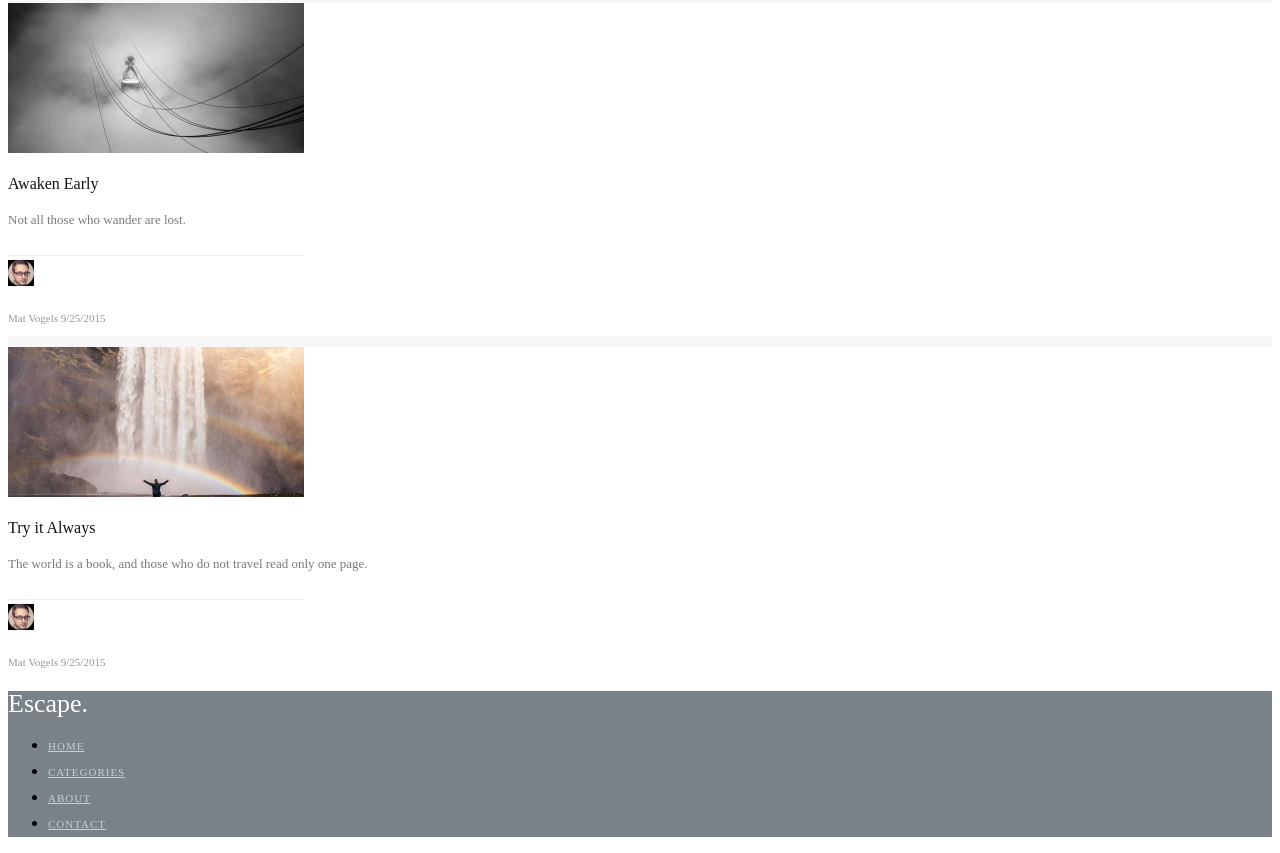
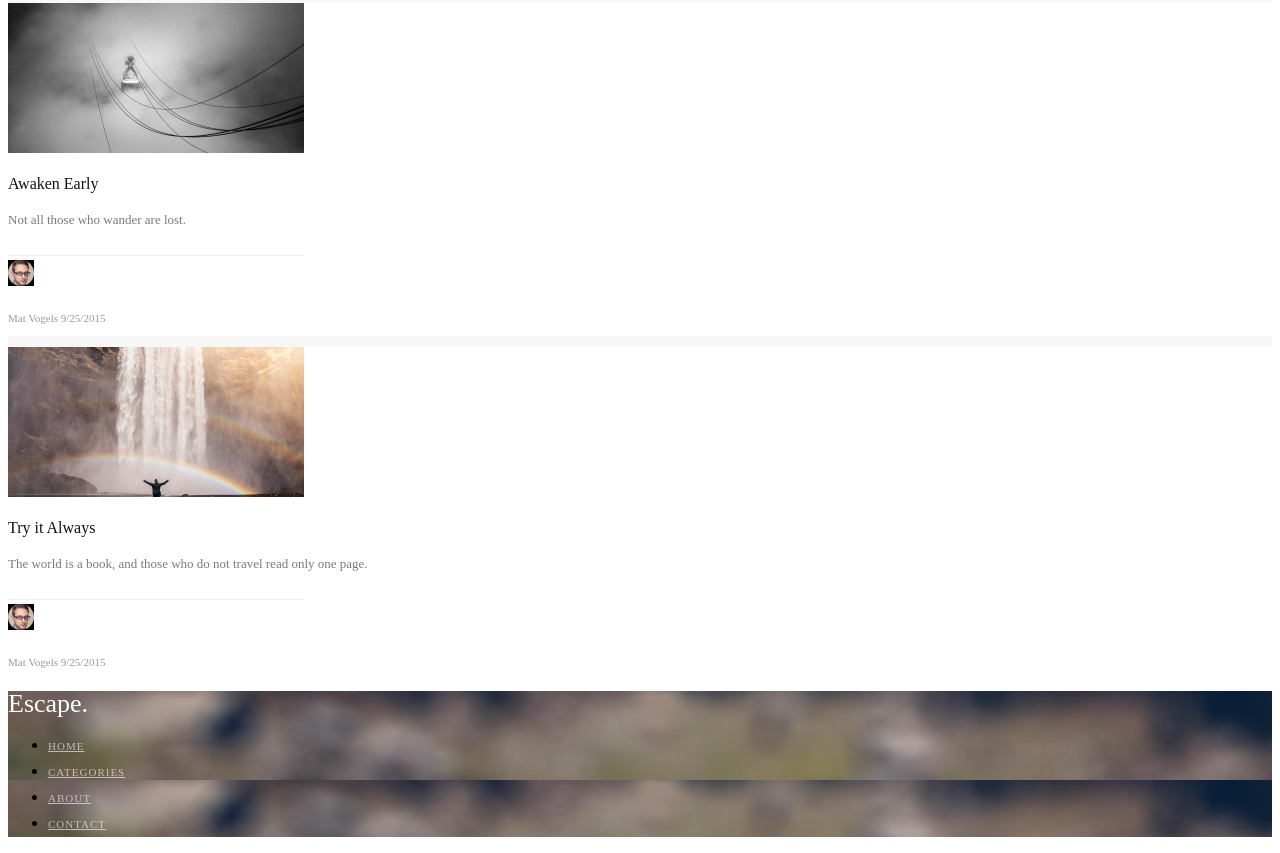
Before and after one commit to Welma4/Web, a plain HTML site: page lab3/Index.html in a window 1280 px wide. Shown: the part 2760-3613 px from the top of the page. Drawn offline with Linux system fonts and the light colour scheme.

Commit message:
Add files via upload

```diff
--- a/lab3/css/styles1.css
+++ b/lab3/css/styles1.css
@@ -179,7 +179,7 @@
 }
 
 .footer {
-  background: url(images/footer.png);
+  background: url(../images/footer.png);
   background-color: rgba(35, 47, 56, 0.6);
 }
 
--- a/lab3/css/styles2.css
+++ b/lab3/css/styles2.css
@@ -52,7 +52,7 @@
 }
 
 .footer {
-  background: url(images/footer.png);
+  background: url(../images/footer.png);
   background-color: rgba(35, 47, 56, 0.6);
 }
 
```
Also changed, not shown: lab3/the-road-ahead.html (+1 -1 lines).
